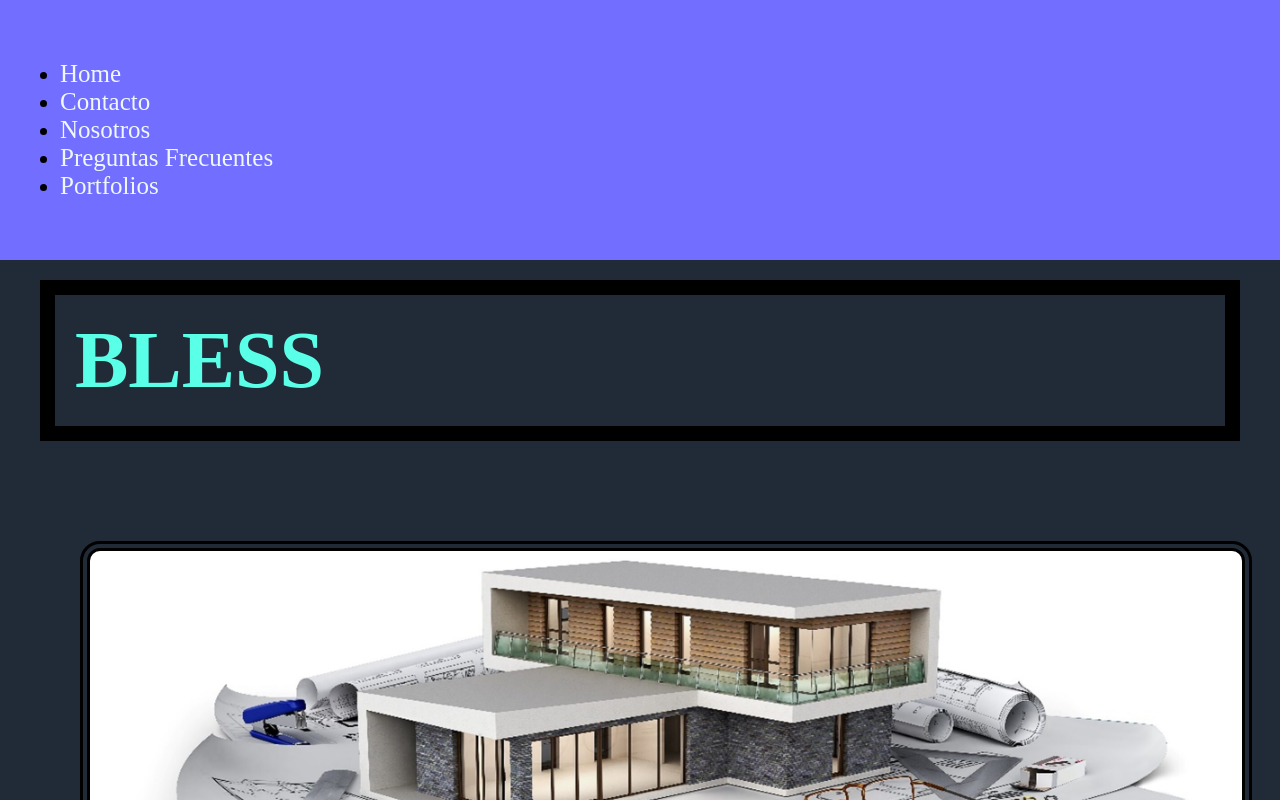
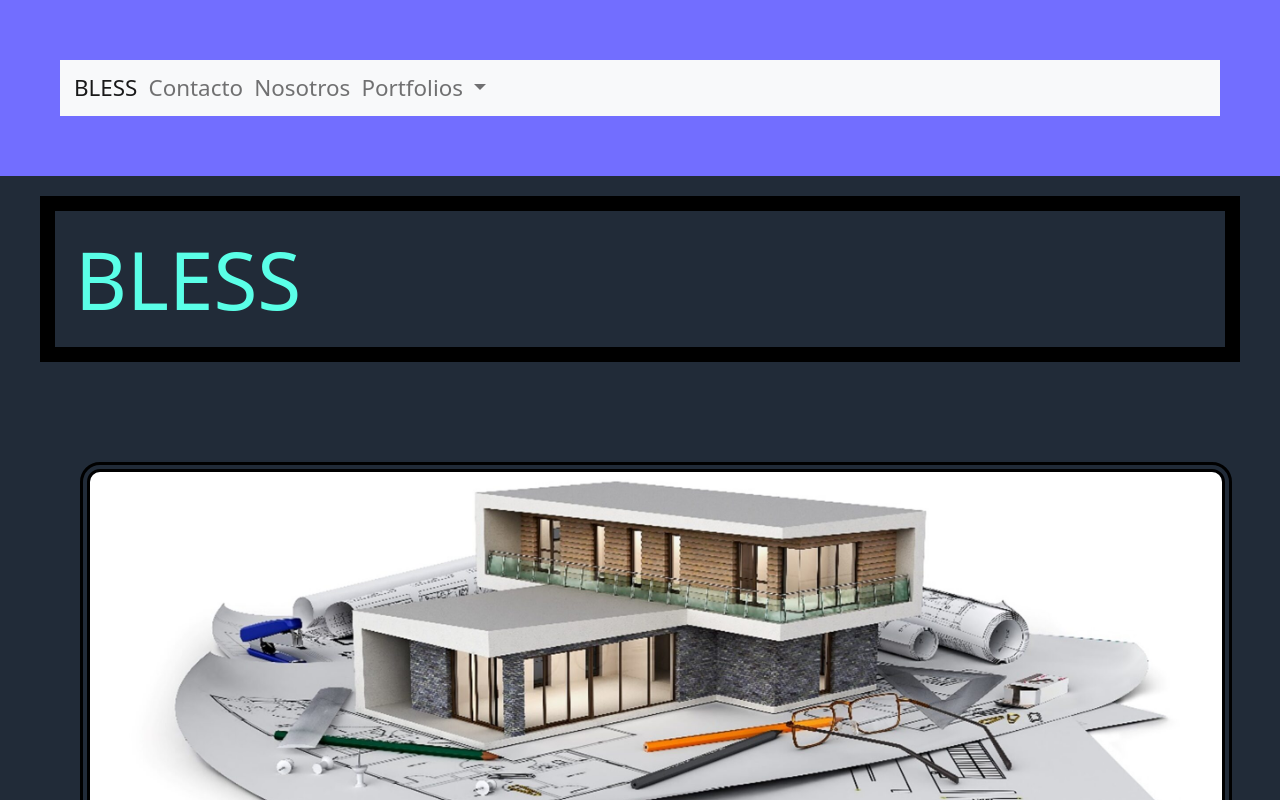
Before and after one commit to frandellamora/preentrega2, a plain HTML site: page index.html in a window 1280 px wide. Shown: the top 800 px of the page. Drawn offline with nearby package versions, Linux system fonts and the light colour scheme.

Commit message:
segundo commit

```diff
--- a/css/styles.css
+++ b/css/styles.css
@@ -33,7 +33,6 @@ h2 {
 
 }
 h1{
-
     color: #5AFFE7;
     padding: 20px;
     border: 15px solid black;
--- a/index.html
+++ b/index.html
@@ -4,20 +4,40 @@
     <meta charset="UTF-8">
     <meta http-equiv="X-UA-Compatible" content="IE=edge">
     <meta name="viewport" content="width=device-width, initial-scale=1.0">
+    <link href="https://cdn.jsdelivr.net/npm/bootstrap@5.2.3/dist/css/bootstrap.min.css" rel="stylesheet" integrity="sha384-rbsA2VBKQhggwzxH7pPCaAqO46MgnOM80zW1RWuH61DGLwZJEdK2Kadq2F9CUG65" crossorigin="anonymous">
+    <link rel="stylesheet" href="./css/styles.css">
     <link rel="shortcut icon" href="./assets/img/favicon.ico">
     <title>Bless</title>
-    <link rel="stylesheet" href="./css/styles.css">
 </head>
 <body>
     <header>
-        <nav>
-            <ul>
-                <li><a href="./index.html">Home</a></li>
-                <li><a href="./pages/contacto.html">Contacto</a></li>
-                <li><a href="./pages/nosotros.html">Nosotros</a></li>
-                <li><a href="./pages/preguntas-frecuentes.html">Preguntas Frecuentes</a></li>
-                <li><a href="./pages/portfolios.html">Portfolios</a></li>
-            </ul>
+        <nav class="navbar navbar-expand-lg bg-light">
+            <div class="container-fluid">
+                <div class="collapse navbar-collapse" id="navbarNavDropdown">
+                    <ul class="navbar-nav">
+                        <li class="nav-item">
+                            <a class="nav-link active" aria-current="page" href="#">BLESS</a>
+                        </li>
+                        <li class="nav-item">
+                            <a class="nav-link" href="./pages/contacto.html">Contacto</a>
+                        </li>
+                        <li class="nav-item">
+                            <a class="nav-link" href="./pages/nosotros.html">Nosotros</a>
+                        </li>
+                        <li class="nav-item dropdown">
+                            <a class="nav-link dropdown-toggle" href="#" role="button" data-bs-toggle="dropdown"
+                                aria-expanded="false">
+                                Portfolios
+                            </a>
+                            <ul class="dropdown-menu">
+                                <li><a class="dropdown-item" href="#">Action</a></li>
+                                <li><a class="dropdown-item" href="#">Another action</a></li>
+                                <li><a class="dropdown-item" href="#">Something else here</a></li>
+                            </ul>
+                        </li>
+                    </ul>
+                </div>
+            </div>
         </nav>
     </header>
     <main>
@@ -61,5 +81,6 @@
             </a>
         </nav>
     </footer>
+    <script src="https://cdn.jsdelivr.net/npm/bootstrap@5.2.3/dist/js/bootstrap.bundle.min.js" integrity="sha384-kenU1KFdBIe4zVF0s0G1M5b4hcpxyD9F7jL+jjXkk+Q2h455rYXK/7HAuoJl+0I4" crossorigin="anonymous"></script>
 </body>
 </html>
```
Also changed, not shown: pages/contacto.html (+1 -0 lines), pages/nosotros.html (+1 -0 lines), pages/portfolios.html (+1 -0 lines), pages/preguntas-frecuentes.html (+1 -0 lines).
